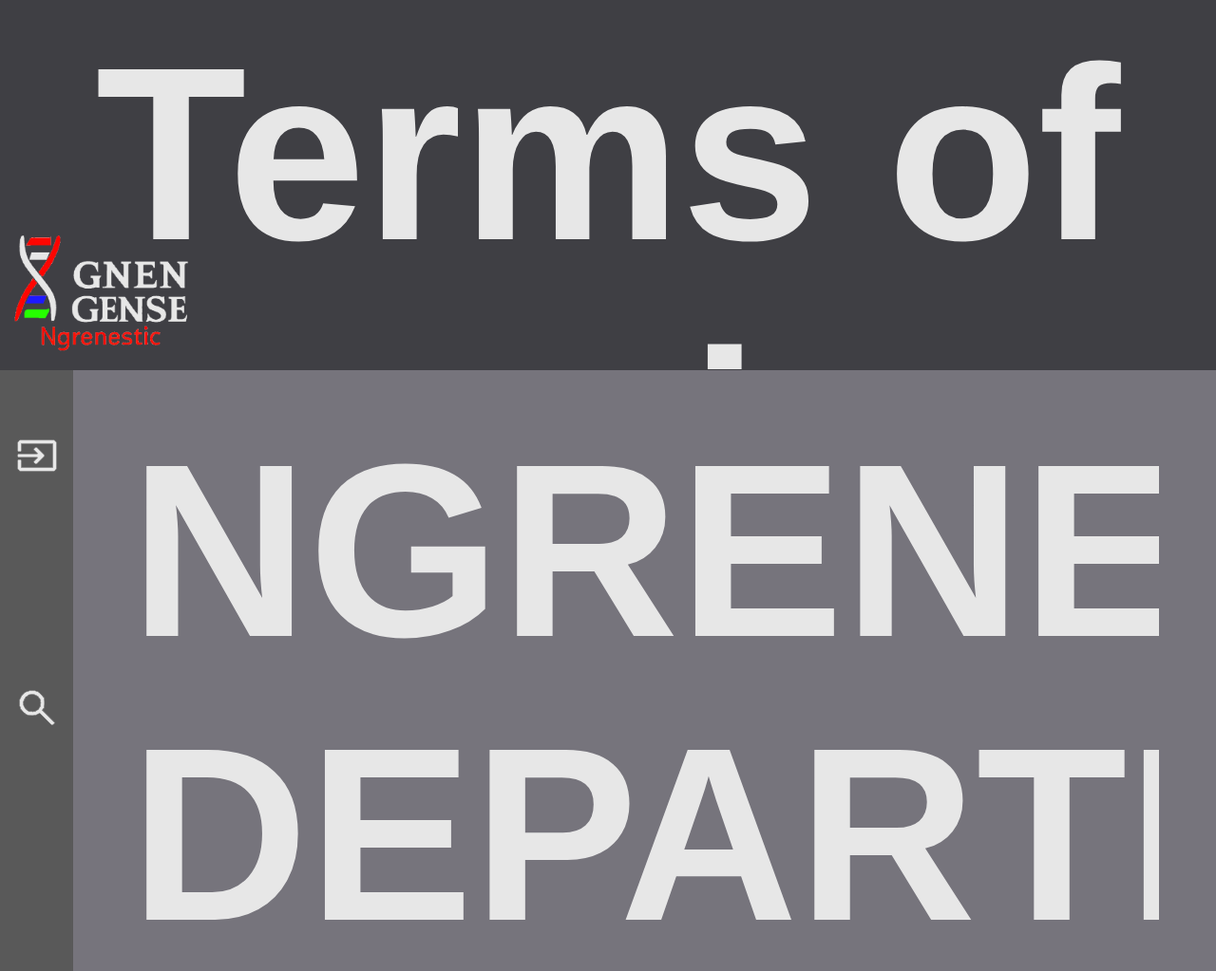
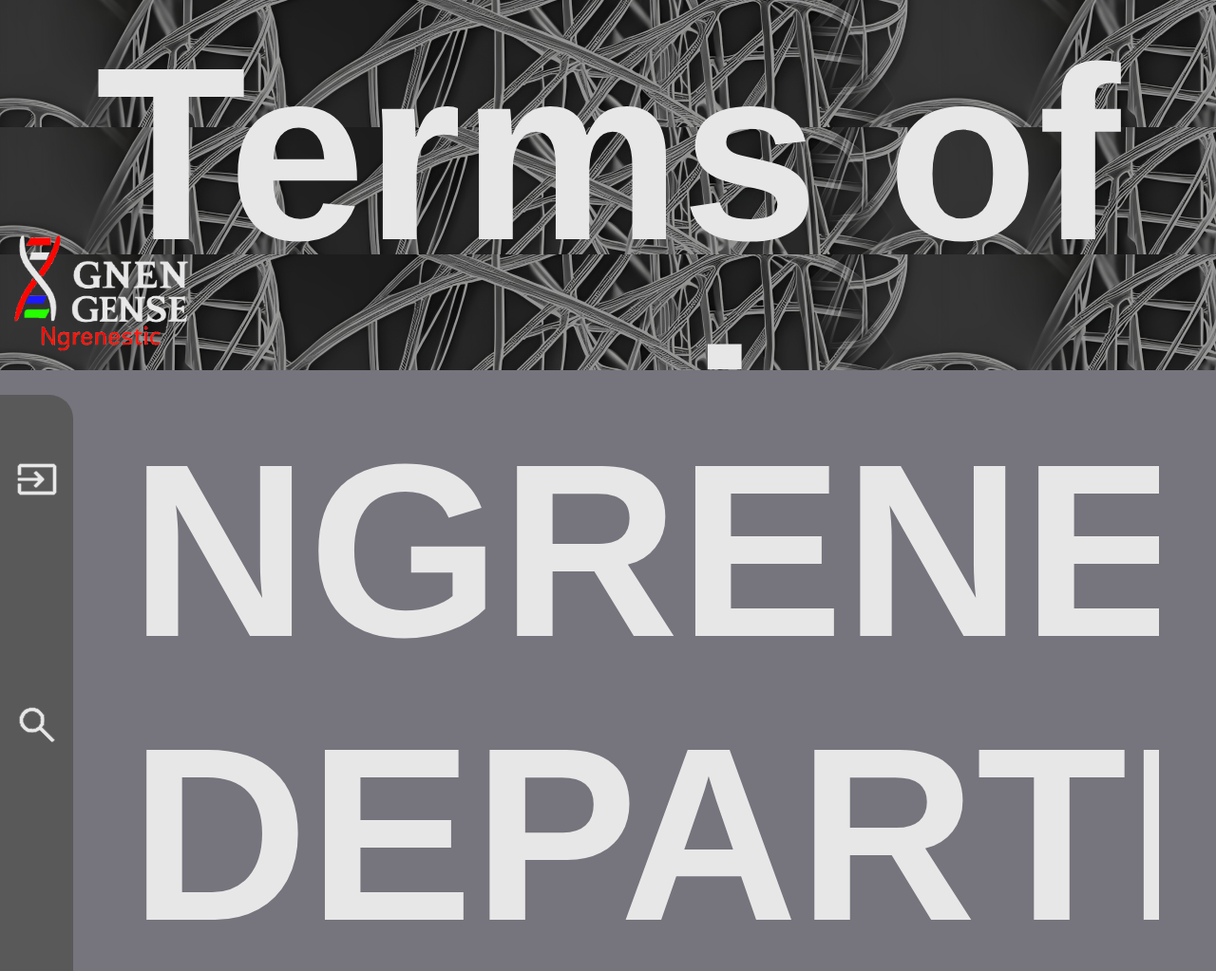
Before and after one commit to DWJStraat/OWE4_Blast, a Flask app: page /terms_of_service/ in a window 1280 px wide. Shown: the top 1023 px of the page at 95% size. Run offline with Flask 2, Linux system fonts and the light colour scheme; some libraries are stand-ins or nearby versions.

Commit message:
new look base

```diff
--- a/static/base.css
+++ b/static/base.css
@@ -18,16 +18,18 @@ bar1 {
     top: 0;
     left: 0;
     z-index: 1;
+    background-image: url("../static/image/background.png");
 }
 
 bar2 {
     background-color: #595959;
     width: 6%;
-    height: 85%;
+    height: 83%;
     position: fixed;
-    bottom: 0;
+    bottom: 1%;
     left: 0;
     z-index: 1;
+    border-radius: 0 25px 25px 0;
 }
 field {
     background-color: #76747c;
--- a/static/cookie_base.css
+++ b/static/cookie_base.css
@@ -18,6 +18,7 @@ bar1 {
     top: 0;
     left: 0;
     z-index: 1;
+    background-image: url("../static/image/background.png");
 }
 
 field {
--- a/static/login_base.css
+++ b/static/login_base.css
@@ -18,6 +18,7 @@ bar1 {
     top: 0;
     left: 0;
     z-index: 1;
+    background-image: url("../static/image/background.png");
 }
 
 field {
```
Also changed, not shown: static/image/background.png (added).
